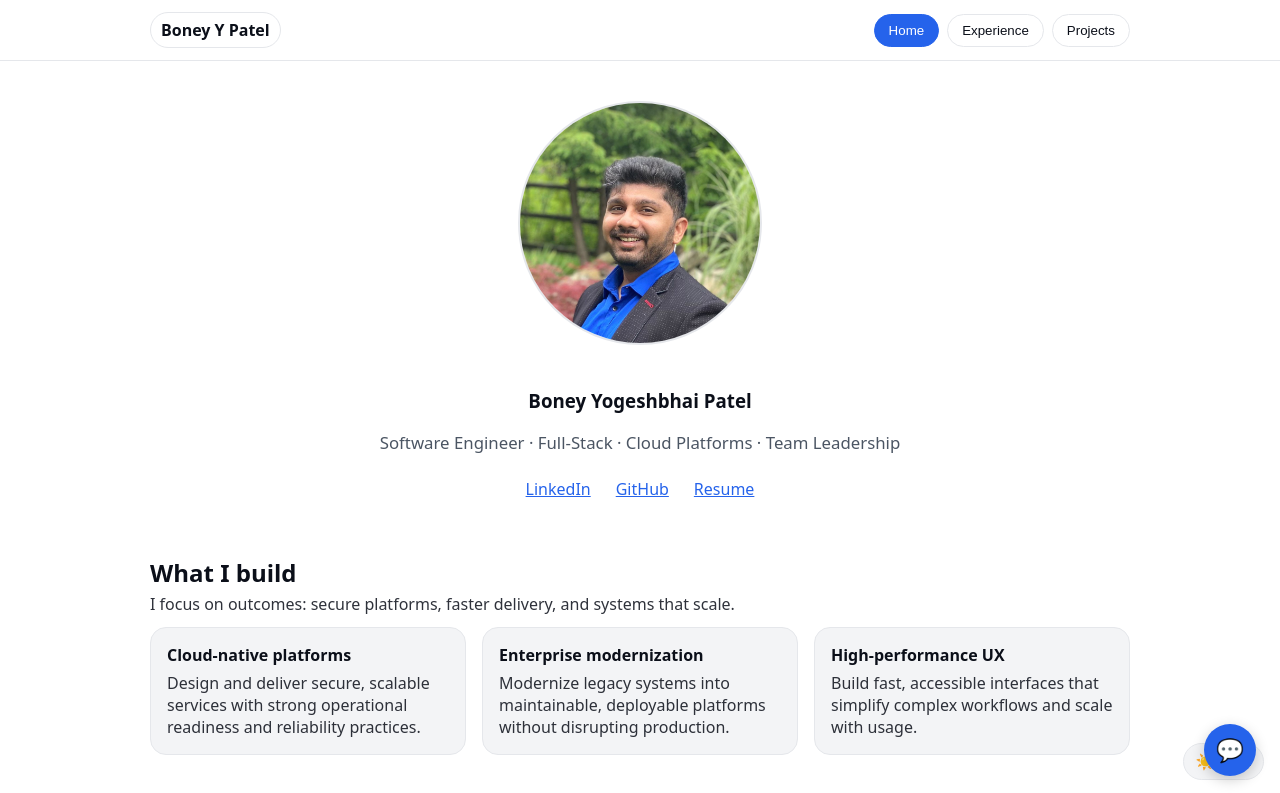
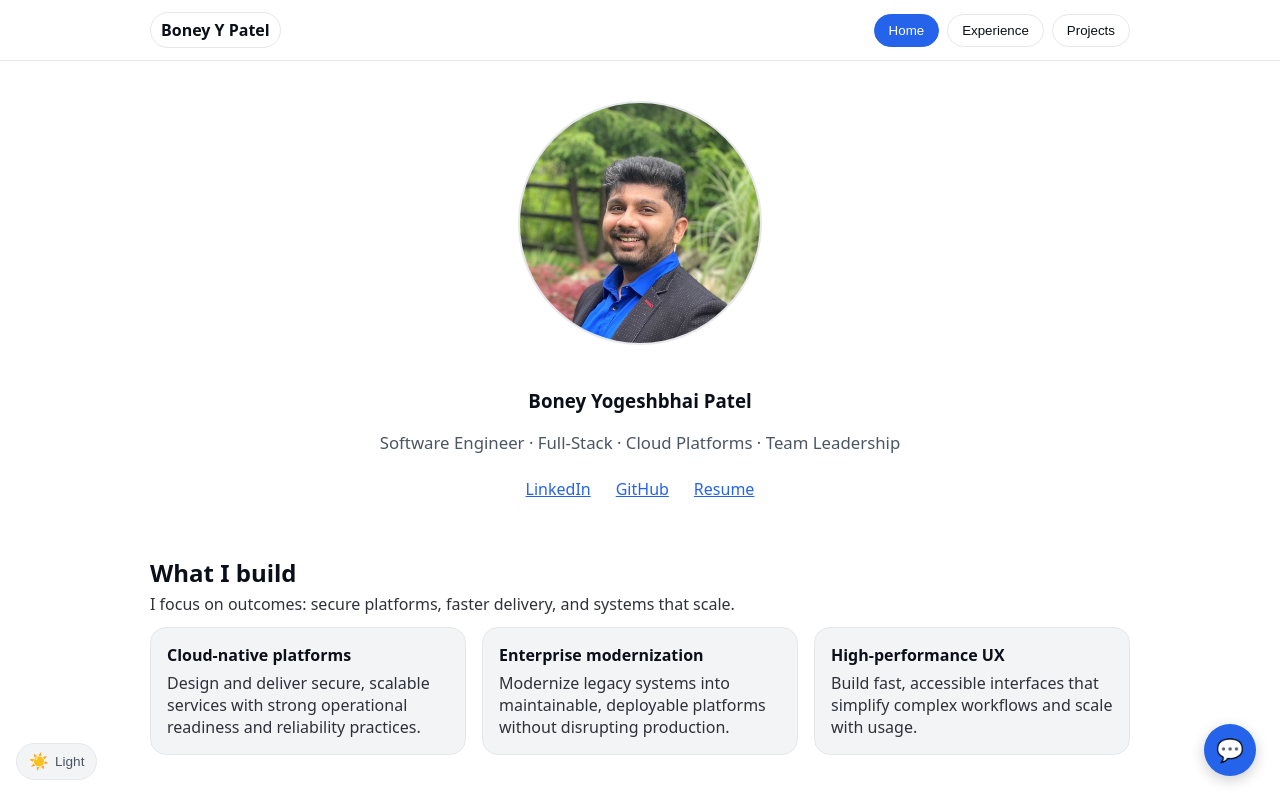
Before and after one commit to boneyp003/boneyp003.github.io, a React (Vite) app: page / in a window 1280 px wide. Shown: the top 793 px of the page. Built offline with nearby package versions, Linux system fonts and the light colour scheme.

Commit message:
Move theme toggle to bottom-left to avoid overlapping the chat launcher

```diff
--- a/src/components/ThemeToggle.module.css
+++ b/src/components/ThemeToggle.module.css
@@ -1,7 +1,7 @@
 .toggle {
   position: fixed;
   bottom: 20px;
-  right: 16px;
+  left: 16px;
   z-index: 1000;
 
   display: inline-flex;
```
